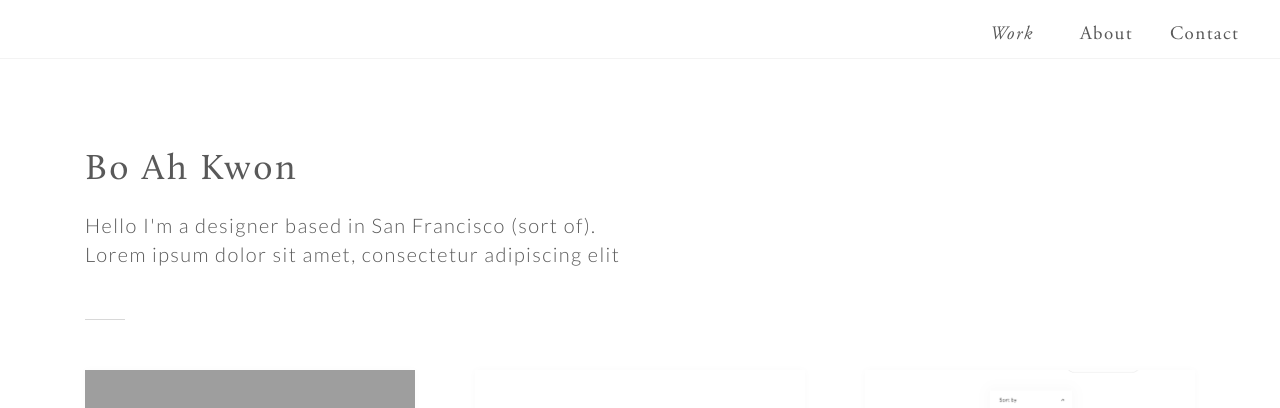
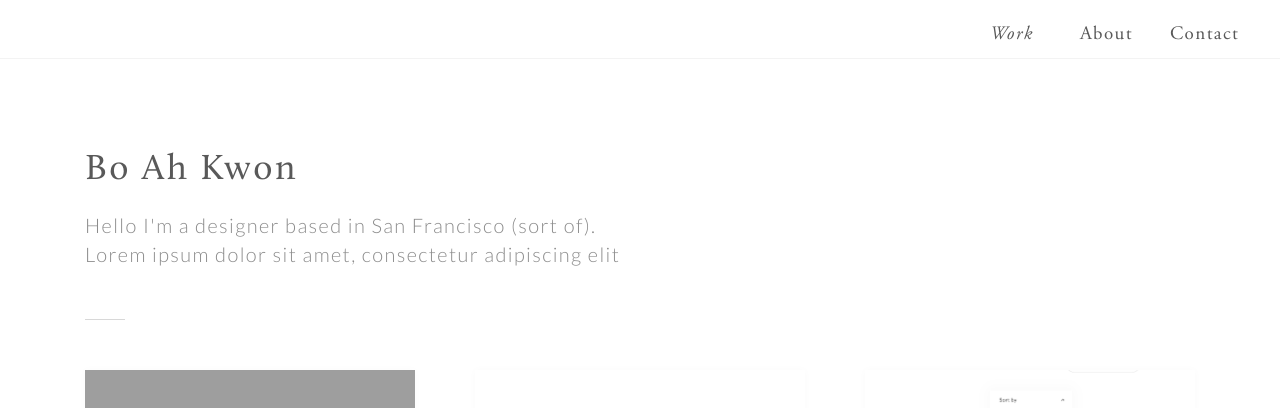
Before and after one commit to bkwon0402/bkwon0402.github.io, a Jekyll site: the page built from index.html, in a window 1280 px wide. Shown: the top 408 px of the page. Built offline with Jekyll 4.4.1, drawn with Linux system fonts in a browser that asks for light colours; grey boxes are pictures that could not be loaded.

Commit message:
Update core.css

```diff
--- a/styles/core.css
+++ b/styles/core.css
@@ -149,7 +149,7 @@ h1 {}
 
 .hero_p {
     font-size: 20px;
-    color: #595959;
+    color: #8C8C8C;
 }
 
 .line_sep {
```
